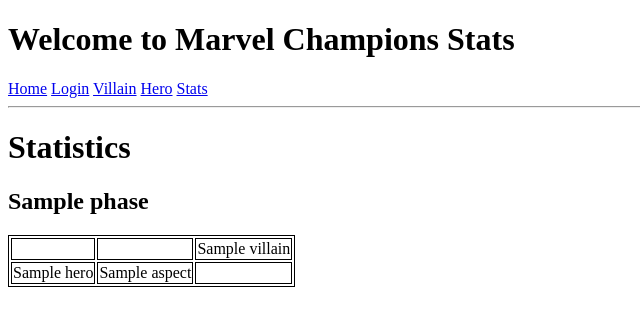
After one commit to timpelican/mcstats, a Flask app: page /stats in a window 1280 px wide. The commit adds this page. Shown: the top 326 px of the page, without its empty margins (0-640 px from the left). Run offline with Flask 3, Linux system fonts and the light colour scheme; tables that the repository leaves empty hold one stand-in row (values such as "Sample post").

Commit message:
Skeleton for Stats.

```diff
--- a/app/routes.py
+++ b/app/routes.py
@@ -7,17 +7,12 @@
 @app.route('/index')
 def index():
     phases = Phase.query.order_by('id').all()
-    heroes = [
-        {
-            'name': 'Captain America',
-            'aspect': 'Leadership'
-        },
-        {
-            'name': 'Iron Man',
-            'aspect': 'Aggression'
-        }
-    ]
     return render_template('index.html', phases=phases)
+
+@app.route('/stats')
+def stats():
+    phases = Phase.query.order_by('id').all()
+    return render_template('stats.html', phases=phases)
 
 @app.route('/login', methods=['GET', 'POST'])
 def login():
--- a/app/templates/base.html
+++ b/app/templates/base.html
@@ -10,6 +10,7 @@
             <a href="{{ url_for('login') }}">Login</a>
             <a href="{{ url_for('villain') }}">Villain</a>
             <a href="{{ url_for('hero') }}">Hero</a>
+            <a href="{{ url_for('stats') }}">Stats</a>
         </div>
         <hr>
         {% with messages = get_flashed_messages() %}
--- /dev/null
+++ b/app/templates/stats.html
@@ -0,0 +1,44 @@
+{% extends "base.html" %}
+
+{% block content %}
+    <style>
+    table, th, td {
+      border: 1px solid black;
+    }
+    table.center {
+      margin-left: auto;
+      margin-right: auto;
+    }
+    </style>
+    <h1>Statistics</h1>
+    {% for phase in phases %}
+    <div>
+        <h2>{{ phase.phasename }}</h2>
+        {% if phase.villains %}
+            {% if phase.heroes %}
+                <table>
+                    <tr>
+                        <td></td><td></td>
+                        {% for v in phase.villains %}
+                            <td>{{ v.name }}</td>
+                        {% endfor %}
+                    </tr>
+                    {% for h in phase.heroes %}
+                        <tr>
+                            <td>{{ h.name }}</td>
+                            <td>{{ h.default_aspect.name }}</td>
+                            {% for v2 in phase.villains %}
+                                <td></td>
+                            {% endfor %}
+                        </tr>
+                    {% endfor %}
+                </table>
+            {% else %}
+                <p>No hereos found for this phase!</p>
+            {% endif %}
+        {% else %}
+            <p>No villains found for this phase!</p>
+        {% endif %}
+    </div>
+    {% endfor %}
+{% endblock %}
```
